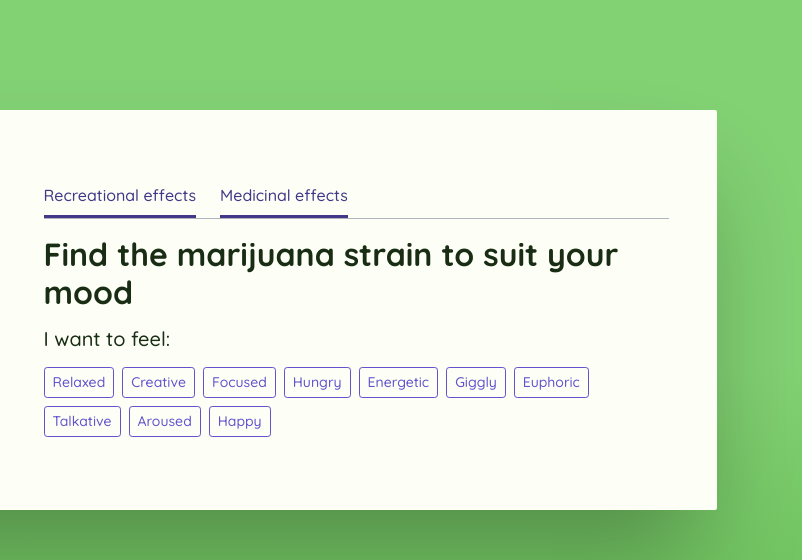
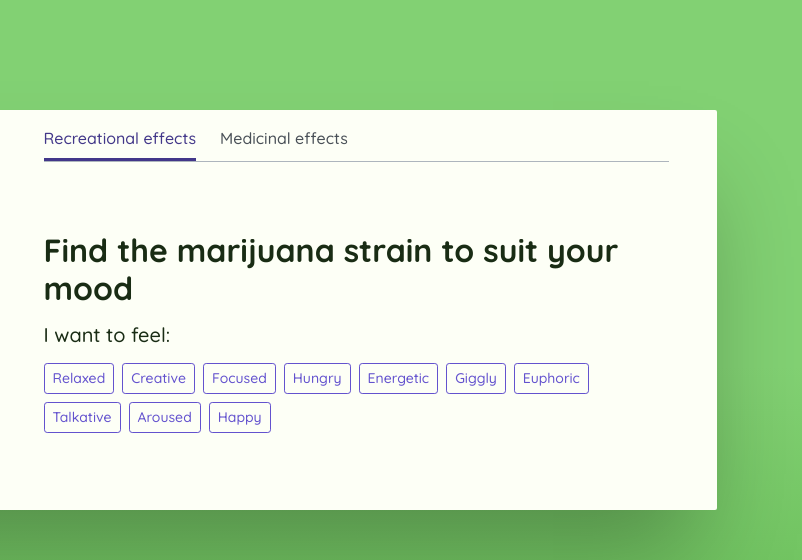
Before and after one commit to geoffagnew/strainsearch, a React app: page / in a window 1280 px wide. Shown: the part 90-650 px from the top of the page, 478-1280 px from the left. Built offline with nearby package versions, Linux system fonts and the light colour scheme; some packages are replaced by stand-ins of ours; no server answers.

Commit message:
Few more small tweaks to the homepanel filter css.

```diff
--- a/src/components/FilterBlock/FilterBlock.js
+++ b/src/components/FilterBlock/FilterBlock.js
@@ -4,7 +4,7 @@ import './FilterBlock.scss';
 
 const FilterBlock = (props) => (
   <div id="filterblock">
-    <h1 className="font-weight-bold h2 mb-3">{props.filterHead}</h1>
+    <h1 className="font-weight-bold h2 mb-3 mt-0">{props.filterHead}</h1>
     <h2 className="h5 mb-3">{props.filterSubhead}</h2>
     {props.filterOptions.map((option) =>
         <Link key={option} to={`/effects/${option}`} className="btn btn-outline-primary btn-sm mr-2 mb-2">{option}</Link>
--- a/src/components/FilterBlock/FilterBlock.scss
+++ b/src/components/FilterBlock/FilterBlock.scss
@@ -1,4 +1,3 @@
-/* #filterblock {
-  border: 1px solid #ddd5d5;
-  border-radius: 2px;
-} */
+#filterblock {
+  align-self: flex-start;
+}
--- a/src/components/HomePanel/HomePanel.js
+++ b/src/components/HomePanel/HomePanel.js
@@ -1,6 +1,7 @@
 import React, { Component } from 'react';
 import FilterBlock from './../FilterBlock/FilterBlock';
 import Tab from './../Tab/Tab';
+import './HomePanel.scss';
 
 const recOptions = {
   id: 'recreactional',
@@ -51,9 +52,9 @@ class HomePanel extends Component {
               <span>Image Laurie Rowan</span>
             </div>
             <div className="panel-col-2 px-5">
-              <ul className="tabs">
-                <Tab tabText="Recreational effects" handleTabClick={this.handleTabClick} id="recreational" />
-                <Tab tabText="Medicinal effects" handleTabClick={this.handleTabClick} id="medicinal" />
+              <ul className="tabs mb-0">
+                <Tab tabText="Recreational effects" currentView={this.state.selectedView} handleTabClick={this.handleTabClick} id="recreational" />
+                <Tab tabText="Medicinal effects" currentView={this.state.selectedView} handleTabClick={this.handleTabClick} id="medicinal" />
               </ul>
               <FilterBlock
                 filterHead={this.state.selectedViewDetails.head}
--- /dev/null
+++ b/src/components/HomePanel/HomePanel.scss
@@ -0,0 +1,44 @@
+@import '../../styles/global/variables.scss';
+
+.home-wrap {
+  display: flex;
+  min-height: 100vh;
+  align-items: center;
+}
+
+.panel-home {
+  background: $white;
+  border-radius: 2px;
+  display: flex;
+  min-height: 400px;
+  -webkit-box-shadow: 0px 60px 96px -20px rgba(0,0,0,0.30);
+  -moz-box-shadow: 0px 60px 96px -20px rgba(0,0,0,0.30);
+  box-shadow: 0px 60px 96px -20px rgba(0,0,0,0.30);
+}
+
+.panel-col-1 {
+  position: relative;
+  width: 35%;
+  border-radius: 2px 0 0 2px;
+}
+
+.panel-col-1 span {
+  position: absolute;
+  bottom: 5%;
+  left: 5%;
+  color: $white;
+  font-size: $font-size-base * 0.75;
+}
+
+.panel-col-2 {
+  width: 65%;
+  display: flex;
+  flex-direction: row;
+  flex-wrap: wrap;
+  justify-content: flex-start;
+}
+
+.panel-flash {
+  background: url(https://media.giphy.com/media/3ov9jEp7AkzKJf462Y/giphy.gif) no-repeat $dark-green;
+  background-size: cover;
+}
--- a/src/components/Tab/Tab.js
+++ b/src/components/Tab/Tab.js
@@ -1,9 +1,19 @@
 import React from 'react';
+import './Tab.scss';
 
-const Tab = (props) => (
-  <li className="tabs__tab tabs__tab--active">
-    <a href={props.tabText} data-id={props.id} onClick={props.handleTabClick}>{props.tabText}</a>
-  </li>
-);
+const Tab = (props) => {
+  if(props.currentView === props.id) {
+    return (
+      <li className="tabs__tab tabs__tab--active">
+        <a href={props.tabText} data-id={props.id} onClick={props.handleTabClick}>{props.tabText}</a>
+      </li>
+    );
+  }
+  return (
+    <li className="tabs__tab">
+        <a href={props.tabText} data-id={props.id} onClick={props.handleTabClick}>{props.tabText}</a>
+    </li>
+  );
+};
 
 export default Tab;
--- /dev/null
+++ b/src/components/Tab/Tab.scss
@@ -0,0 +1,27 @@
+@import '../../styles/global/variables.scss';
+
+//  ----------------------------- TABS
+.tabs {
+  list-style: none;
+  padding: $spacer 0 0;
+  border-bottom: 1px solid $gray-500;
+  align-self: flex-start;
+  width: 100%;
+}
+
+.tabs__tab {
+  display: inline-block;
+  margin-right: $spacer * 1.5;
+  padding-bottom: $spacer * 0.5;
+  a {
+    color: $gray-700;
+  }
+}
+
+.tabs__tab--active {
+  padding-bottom: $spacer * 0.5;
+  border-bottom: 3px solid $dark-purple;
+  a {
+    color: $dark-purple;
+  }
+}
--- a/src/styles/global/App.scss
+++ b/src/styles/global/App.scss
@@ -49,77 +49,8 @@ h1, h2, h3, h4, h5, h6 {
   }
 }
 
-//  ----------------------------- TABS
-.tabs {
-  list-style: none;
-  padding: ($spacer * 0.5) 0 0;
-  border-bottom: 1px solid $gray-500;
-}
-
-.tabs__tab {
-  display: inline-block;
-  margin-right: $spacer * 1.5;
-  a {
-    color: $gray-700;
-  }
-}
-
-.tabs__tab--active {
-  padding-bottom: $spacer * 0.5;
-  border-bottom: 3px solid $dark-purple;
-  a {
-    color: $dark-purple;
-  }
-}
-
 //  ----------------------------- HELPER CLASSES
 // helper class to capitalize elements that come in lower case from this janky API
 .capitalize {
   text-transform: capitalize;
 }
-
-// Homepage specific scss -- move this to component level scss file at some point
-
-.home-wrap {
-  display: flex;
-  min-height: 100vh;
-  align-items: center;
-}
-
-.panel-home {
-  background: $white;
-  border-radius: 2px;
-  display: flex;
-  min-height: 400px;
-  -webkit-box-shadow: 0px 60px 96px -20px rgba(0,0,0,0.30);
-  -moz-box-shadow: 0px 60px 96px -20px rgba(0,0,0,0.30);
-  box-shadow: 0px 60px 96px -20px rgba(0,0,0,0.30);
-}
-
-.panel-col-1 {
-  position: relative;
-  width: 35%;
-  border-radius: 2px 0 0 2px;
-}
-
-.panel-col-1 span {
-  position: absolute;
-  bottom: 5%;
-  left: 5%;
-  color: $white;
-  font-size: $font-size-base * 0.75;
-}
-
-.panel-col-2 {
-  width: 65%;
-  display: flex;
-  flex-direction: column;
-  flex-wrap: wrap;
-  justify-content: center;
-  position: relative;
-}
-
-.panel-flash {
-  background: url(https://media.giphy.com/media/3ov9jEp7AkzKJf462Y/giphy.gif) no-repeat $dark-green;
-  background-size: cover;
-}
```
Also changed, not shown: src/components/FormCheckInline/FormCheckInline.js (deleted, +0 -14 lines).
